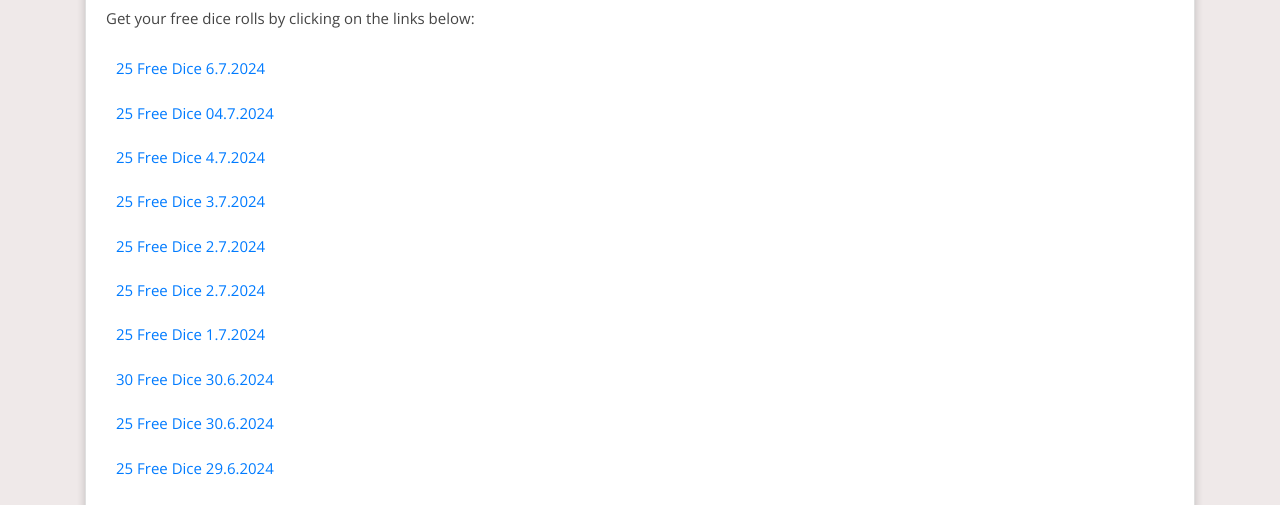
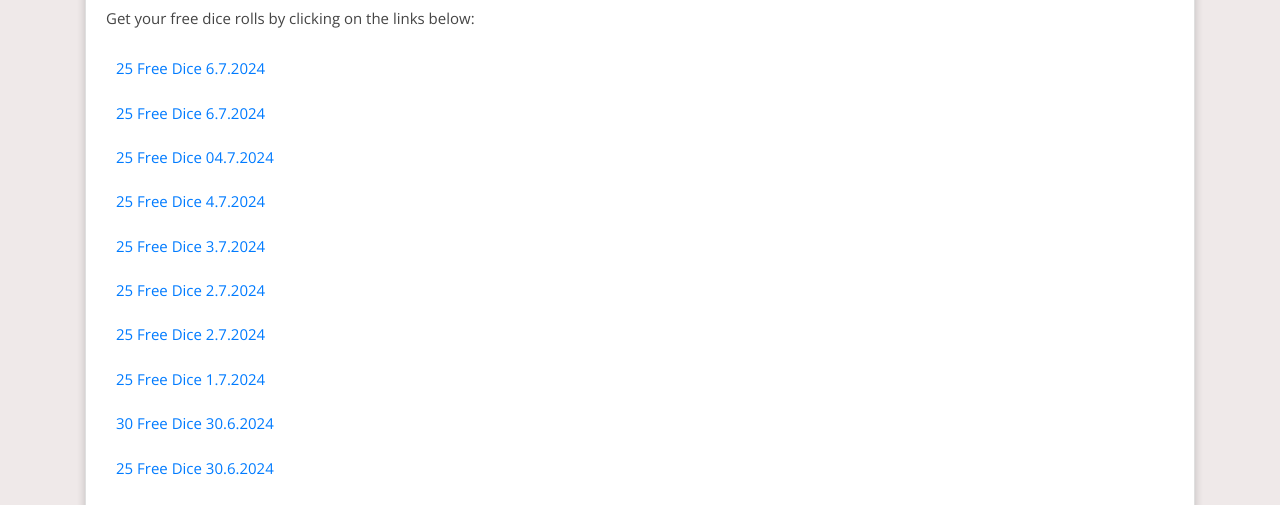
Before and after one commit to Prollad99/bs-net, a Jekyll site: the page built from _posts/2024-06-29-monopoly-go.md, in a window 1280 px wide and 900 px high. Shown: the part 390-895 px from the top of the window. Built offline with Jekyll 4.4.1, drawn with Linux system fonts in a browser that asks for light colours; nearby versions of some CDN libraries; comment, search, counter and statistics services are not loaded.

Commit message:
Update monopoly-go reward links

```diff
--- a/_includes/monopoly-go.html
+++ b/_includes/monopoly-go.html
@@ -1,4 +1,5 @@
 <html><body><div class="reward"><ul>
+<li><a href="https://2tdd.adj.st/reward-link/nwy26sdh346d86?adjust_t=i2f8o2i_4btbvwg&adjust_deeplink_js=1">25 free dice 6.7.2024</a></li>
 <li><a href="https://2tdd.adj.st/reward-link/fsdldj3424fffafv?adjust_t=i2f8o2i_4btbvwg&adjust_deeplink_js=1">25 free dice 6.7.2024</a></li>
 <li><a href="https://mply.io/aaM5cRCFlQQ">25 free dice 04.7.2024</a></li>
 <li><a href="https://2tdd.adj.st/reward-link/mgmnskrjfgf13123588?adjust_t=i2f8o2i_4btbvwg&adjust_deeplink_js=1">25 free dice 4.7.2024</a></li>
--- a/links-json/monopoly-go.json
+++ b/links-json/monopoly-go.json
@@ -1,4 +1,8 @@
 [
+  {
+    "href": "https://2tdd.adj.st/reward-link/nwy26sdh346d86?adjust_t=i2f8o2i_4btbvwg&adjust_deeplink_js=1",
+    "text": "25 free dice 6.7.2024"
+  },
   {
     "href": "https://2tdd.adj.st/reward-link/fsdldj3424fffafv?adjust_t=i2f8o2i_4btbvwg&adjust_deeplink_js=1",
     "text": "25 free dice 6.7.2024"
```
